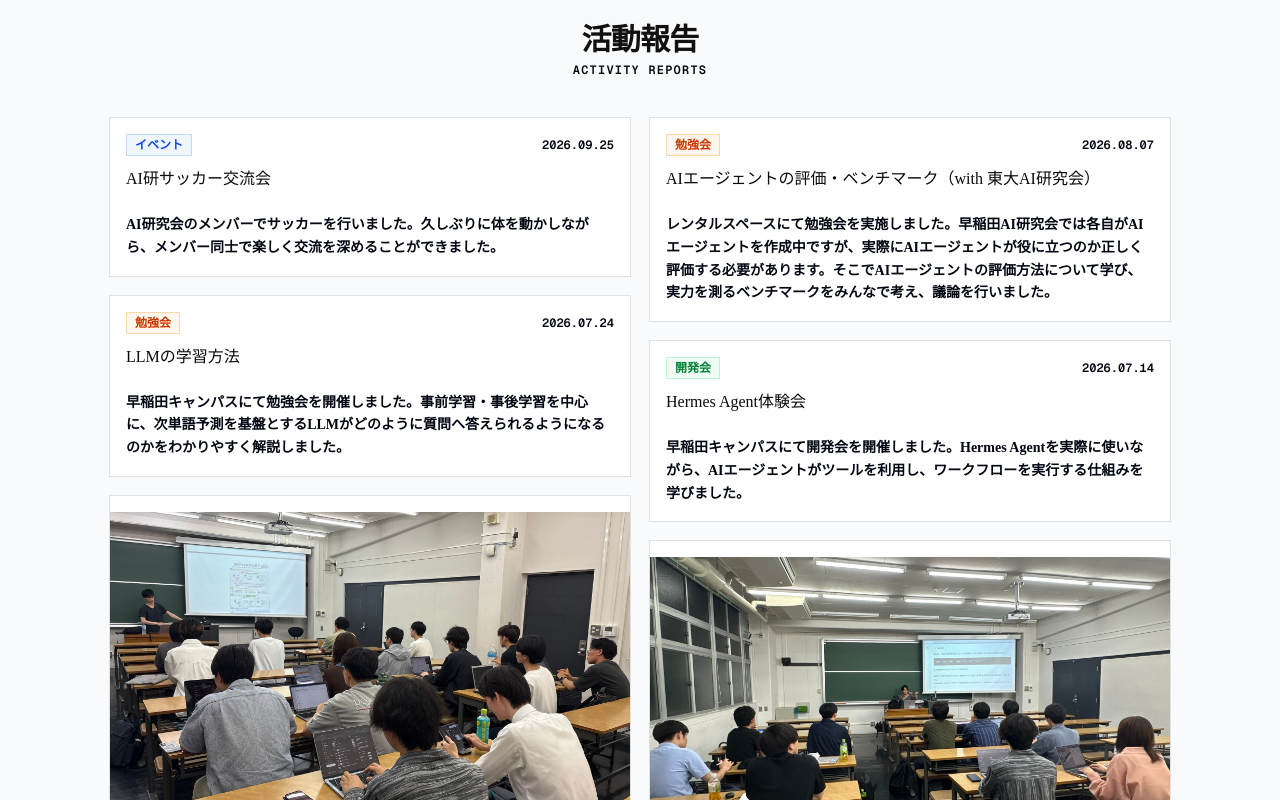
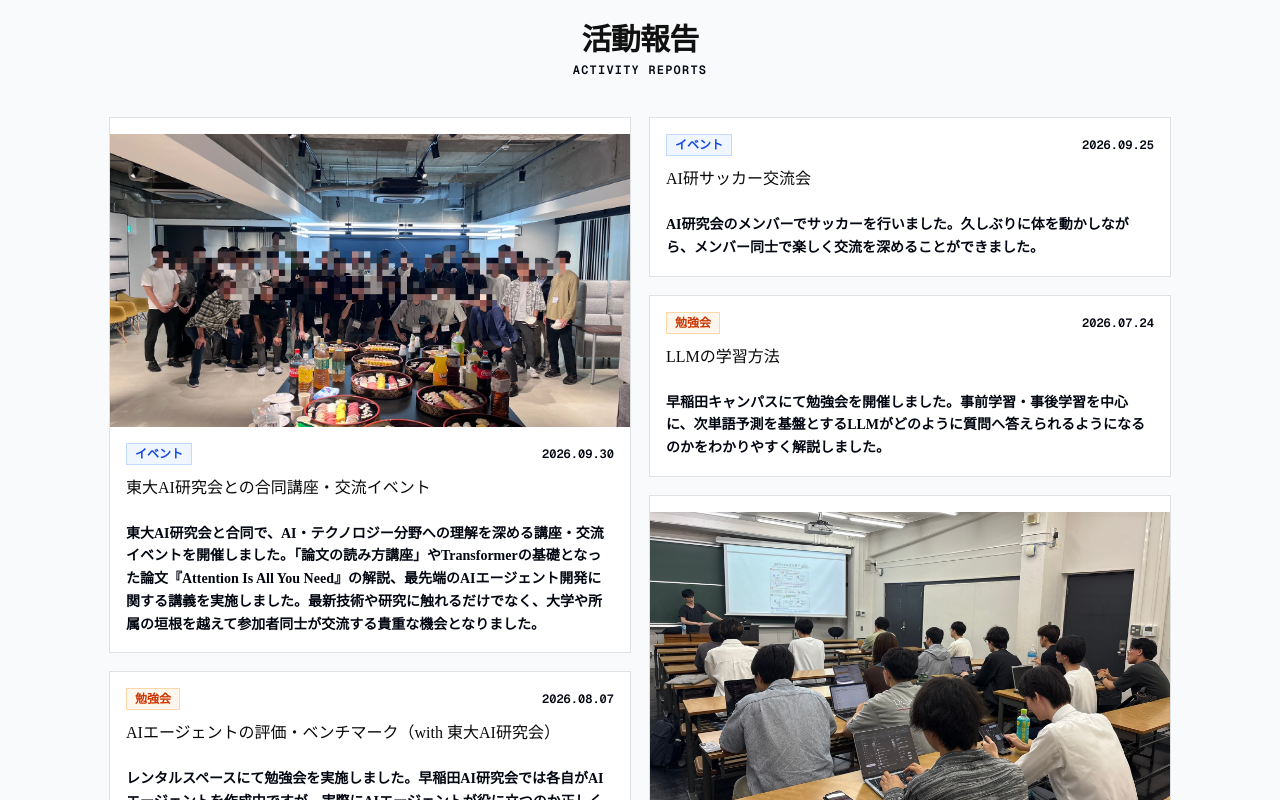
Before and after one commit to TaiyoSunouchi/wasedaaiclub, a Next.js app in the folder homepage/: page / in a window 1280 px wide. Shown: the part 3440-4240 px from the top of the page. Built offline with nearby package versions, Linux system fonts and the light colour scheme.

Commit message:
Add University of Tokyo joint event report

```diff
--- a/homepage/src/app/page.tsx
+++ b/homepage/src/app/page.tsx
@@ -10,6 +10,14 @@ import { ChevronRight } from "lucide-react";
 /* ── データ定義 ── */
 
 const reports = [
+  {
+    tag: "イベント",
+    date: "2026.09.30",
+    title: "東大AI研究会との合同講座・交流イベント",
+    body: "東大AI研究会と合同で、AI・テクノロジー分野への理解を深める講座・交流イベントを開催しました。「論文の読み方講座」やTransformerの基礎となった論文『Attention Is All You Need』の解説、最先端のAIエージェント開発に関する講義を実施しました。最新技術や研究に触れるだけでなく、大学や所属の垣根を越えて参加者同士が交流する貴重な機会となりました。",
+    color: "blue" as const,
+    image: "/report-utokyo-joint-event.jpg",
+  },
   {
     tag: "イベント",
     date: "2026.09.25",
```
Also changed, not shown: homepage/public/report-utokyo-joint-event.jpg (added).
